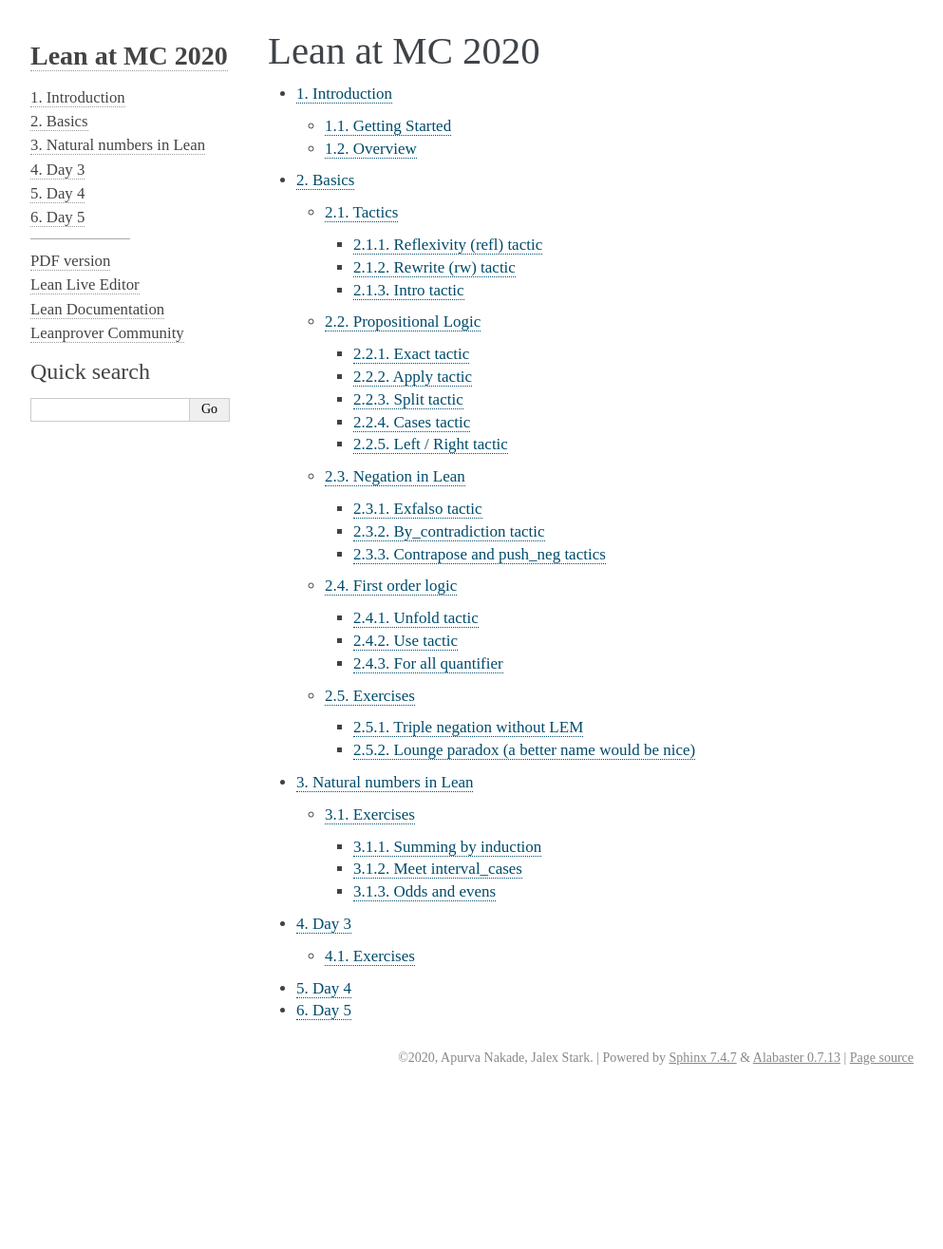
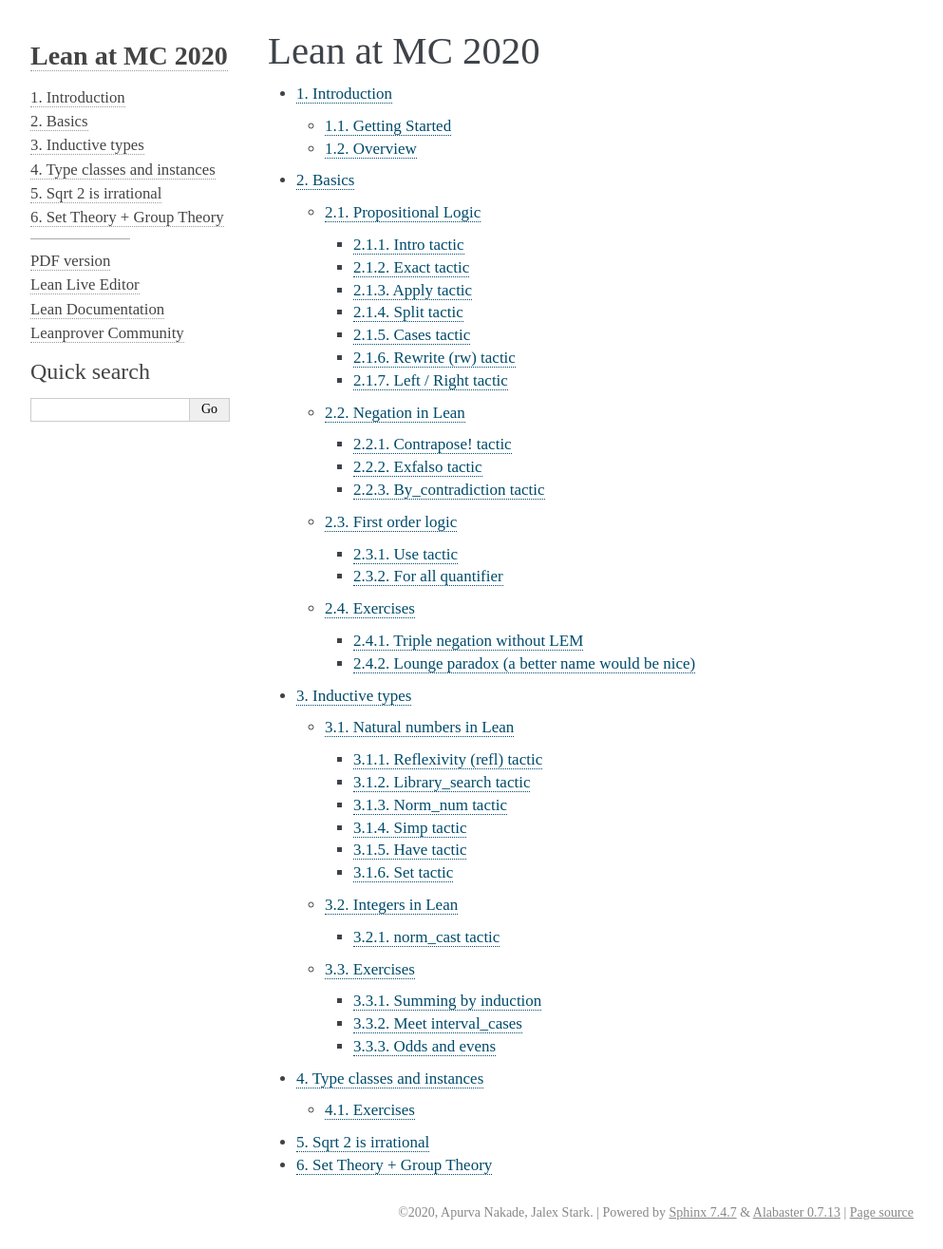
Before and after one commit to jalex-stark/lean-at-MC2020, a Sphinx documentation site: the page built from lean_at_mc2020_source/source/index.rst, in a window 1280 px wide. Shown: the whole page at 95% size, without its empty margins (148-1141 px from the left). Built offline with Sphinx 7.4.7, drawn with Linux system fonts in a browser that asks for light colours; before the commit the page ends 1152 px from its top, so only the background shows below that; part of the change alters nothing that is shown.

Commit message:
added more content

```diff
--- a/lean_at_mc2020_source/source/basics.rst
+++ b/lean_at_mc2020_source/source/day1.rst
@@ -1,91 +1,25 @@
-.. _basics:
+.. _day1:
 
 ********
 Basics
 ********
 
 
-Tactics
-========
 Let's learn some tactics! Add a brief introduction to tactics.
 
-Reflexivity (refl) tactic
-----------------------------
-
-Let's start with the ``refl`` tactic. ``refl`` stands for "reflexivity", which is a fancy
-way of saying that it will prove any goal of the form ``A = A``. It doesn't matter how
-complicated ``A`` is, all that matters is that the left hand side is *exactly equal* to the
-right hand side (a computer scientist would say "definitionally equal").
-For example, ``x * y + z = x * y + z`` can be proved by ``refl``, but ``x + y = y + x`` cannot.
-
-Remember that the goal is
-the thing with the weird ⊢ thing just before it. The goal in this case is ``x * y + z = x * y + z``,
-where ``x``, ``y`` and ``z`` are some of your very own natural numbers.
-That's a pretty easy goal to prove -- you can just prove it with the ``refl`` tactic.
-Where it used to say ``sorry``, write
-
-.. code-block::
-
-    refl,
-
-**and don't forget the comma**. Then hit enter to go onto the next line.
-If all is well, Lean should tell you "Proof complete!" in the top right box, and there
-should be no errors in the bottom right box.
-
-.. code-block:: lean
-
-    lemma example1 (x y z : ℕ) : x * y + z = x * y + z :=
-    begin
-      sorry,
-    end
-
-
-Rewrite (rw) tactic
-----------------------
-
-The rewrite tactic is the way to "substitute in" the value
-of a variable. In general, if you have a hypothesis of the form ``A = B``, and your
-goal mentions the left hand side ``A`` somewhere, then
-the ``rewrite`` tactic will replace the ``A`` in your goal with a ``B``.
-Below is a theorem which cannot be
-proved using ``refl`` -- you need a rewrite first.
-
-Delete the sorry and take a look in the top right box at what we have.
-The variables ``x`` and ``y`` are natural numbers, and we have
-a proof ``h`` that ``y = x + 7``. Our goal
-is to prove that ``2y=2(x+7)``. This goal is obvious -- we just
-substitute in ``y = x + 7`` and we're done. In Lean, we do
-this substitution using the ``rw`` tactic. So start your proof with
-
-.. code::
-
-    rw h,
-
-and then hit enter. **Don't forget the comma.**
-Did you see what happened to the goal? The goal doesn't close,
-but it *changes* from ``⊢ 2 * y = 2 * (x + 7)`` to ``⊢ 2 * (x + 7) = 2 * (x + 7)``.
-We can just close this goal with
-
-.. code::
-
-    refl,
-
-by writing it on the line after ``rw h,``. Don't forget the comma, hit
-enter, and enjoy seeing the "Proof complete!" message in the
-top right window. The other reason you'll know you're
-done is that the bottom right window (the error window)
-becomes empty.
+Propositional Logic
+====================
+A Proposition is a true/false statement, like ``2 + 2 = 4`` or ``2 + 2 = 5``.
+Just like we can have concrete sets in Lean like ``ℕ``, and abstract
+sets called things like ``X``, we can also have concrete propositions like
+``2 + 2 = 5`` and abstract propositions called things like ``P``.
+The convention we'll use is capital letters for propositions and small letters for proofs.
 
 
 .. code:: lean
 
-    lemma example2
-      (x y : ℕ)
-      (h : y = x + 7)
-        : 2 * y = 2 * (x + 7) :=
-    begin
-      sorry,
-    end
+    P : Prop
+    p : P
 
 
 
@@ -126,22 +60,6 @@ into
 So ``p`` is an arbitrary element of ``P`` about which nothing is known,
 and our task is to come up with an element of ``Q`` (which can of
 course depend on ``p``).
-
-
-
-Propositional Logic
-====================
-A Proposition is a true/false statement, like ``2 + 2 = 4`` or ``2 + 2 = 5``.
-Just like we can have concrete sets in Lean like ``ℕ``, and abstract
-sets called things like ``X``, we can also have concrete propositions like
-``2 + 2 = 5`` and abstract propositions called things like ``P``.
-The convention we'll use is capital letters for propositions and small letters for proofs.
-
-
-.. code:: lean
-
-    P : Prop
-    p : P
 
 
 
@@ -261,46 +179,6 @@ you will be able to finish off the goals with the ``exact`` tactic.
     sorry,
   end
 
-If the goal is `P ∧ Q` or `P ↔ Q` then `split` will break it into two goals.
-
-
-If `P Q : Prop` and the goal is `⊢ P ∧ Q`, then `split` will change it into
-two goals, namely `⊢ P` and `⊢ Q`.
-
-If `P Q : Prop` and the goal is `⊢ P ↔ Q`, then `split` will change it into
-two goals, namely `⊢ P → Q` and `⊢ Q → P`.
-
-**Example:**
-
-If your local context (the top right window) looks like this
-
-.. code::
-
-  a b : ℕ,
-  ⊢ a = b ↔ a + 3 = b + 3
-
-
-then after
-
-.. code::
-
-  split,
-
-
-it will look like this:
-
-.. code::
-
-  2 goals
-  a b : ℕ
-  ⊢ a = b → a + 3 = b + 3
-
-  a b : ℕ
-  ⊢ a + 3 = b + 3 → a = b
-
-
-
-
 Cases tactic
 -------------
 If ``P ∧ Q`` is in the goal, then we can make progress with ``split``.
@@ -336,6 +214,56 @@ and ``q : Q``. From there, ``split`` and ``exact`` will get you home.
   begin
     sorry,
   end
+
+
+
+Rewrite (rw) tactic
+----------------------
+
+The rewrite tactic is the way to "substitute in" the value
+of a variable. In general, if you have a hypothesis of the form ``A = B``, and your
+goal mentions the left hand side ``A`` somewhere, then
+the ``rewrite`` tactic will replace the ``A`` in your goal with a ``B``.
+Below is a theorem which cannot be
+proved using ``refl`` -- you need a rewrite first.
+
+Delete the sorry and take a look in the top right box at what we have.
+The variables ``x`` and ``y`` are natural numbers, and we have
+a proof ``h`` that ``y = x + 7``. Our goal
+is to prove that ``2y=2(x+7)``. This goal is obvious -- we just
+substitute in ``y = x + 7`` and we're done. In Lean, we do
+this substitution using the ``rw`` tactic. So start your proof with
+
+.. code::
+
+    rw h,
+
+and then hit enter. **Don't forget the comma.**
+Did you see what happened to the goal? The goal doesn't close,
+but it *changes* from ``⊢ 2 * y = 2 * (x + 7)`` to ``⊢ 2 * (x + 7) = 2 * (x + 7)``.
+We can just close this goal with
+
+.. code::
+
+    refl,
+
+by writing it on the line after ``rw h,``. Don't forget the comma, hit
+enter, and enjoy seeing the "Proof complete!" message in the
+top right window. The other reason you'll know you're
+done is that the bottom right window (the error window)
+becomes empty.
+
+
+.. code:: lean
+
+    lemma example2
+      (x y : ℕ)
+      (h : y = x + 7)
+        : 2 * y = 2 * (x + 7) :=
+    begin
+      sorry,
+    end
+
 
 
 
@@ -393,29 +321,70 @@ So you can start the proof of the contrapositive below with
     sorry,
   end
 
+Contrapose! tactic
+------------------
 
 
 
 Exfalso tactic
 ---------------
+It's certainly true that ``P ∧ (¬P) → Q`` for any propositions ``P`` and ``Q``,
+because the left hand side of the implication is false. But how do we prove that false implies any proposition
+``Q``? A cheap way of doing it in Lean is using the ``exfalso`` tactic, which changes any goal at all to false.
+
+.. Lemma If  P and Q are true/false statements, then P ∧ (¬P) → Q
+
+.. code:: lean
+
+  lemma contra (P Q : Prop) : (P ∧ ¬ P) → Q :=
+  begin
+    sorry,
+  end
 
 
 
 By_contradiction tactic
 -----------------------
+We proved earlier that ``(P → Q) → (¬ Q → ¬ P)``. The converse,
+that ``(¬ Q → ¬ P) → (P → Q)`` is certainly true, but trying to prove
+it using what we've learnt so far is impossible (because it is not provable in
+constructive logic).
+
+But you can just prove this, and any other basic lemmas of this form like ``¬ ¬ P → P``,
+using the ``by_cases`` tactic. Instead of starting with all the ``intro`` s, try this instead:
+
+.. code::
+
+  by_cases p : P,
+  by_cases q : Q,
+
+After it, there are four goals, one for each of the four possibilities ``PQ=TT, TF, FT, FF``.
+You can see that ``p`` is a proof of ``P`` in some of the goals, and a proof of ``¬ P`` in others.
+Similar comments apply to ``q``.
+
+This approach assumed that ``P ∨ ¬ P`` was true; the ``by_cases`` tactic just does ``cases`` on
+this result. This is called the **law of the excluded middle**, and it cannot be proved using other axioms of logic.
+
+
+.. If $P$ and $Q$ are true/false statements, then $$(\lnot Q\implies \lnot P)\implies(P\implies Q).$$
+
+.. code:: lean
+  lemma contrapositive2 (P Q : Prop) : (¬ Q → ¬ P) → (P → Q) :=
+  begin
+    sorry,
+  end
 
 
 
-Contrapose and push_neg tactics
--------------------------------
+
+
+
+
 
 
 
 First order logic
 =================
-
-Unfold tactic
----------------
 
 
 Use tactic
@@ -439,6 +408,7 @@ However, classical.not_not introduces axioms that we don't need for this questio
 Can you do this in tactic mode with only intro, apply, and exact?
 
 .. code:: lean
+   :name: triple_negation
 
     theorem (P : Prop) : ¬ ¬ ¬ P → ¬ P :=
     begin
@@ -451,6 +421,7 @@ Lounge paradox (a better name would be nice)
 There is someone in the lounge such that, if they are playing a game, then everyone in the lounge is playing a game.
 
 .. code:: lean
+   :name: lounge_paradox
 
     theorem lounge {α : Type u} (r : α → Prop) [nonempty α] :
       ∃ x, (r x → ∀ y, r y) :=
--- /dev/null
+++ b/lean_at_mc2020_source/source/day2.rst
@@ -0,0 +1,171 @@
+.. _day2:
+
+***********************
+Inductive types
+***********************
+
+
+
+Natural numbers in Lean
+=======================
+
+The following axioms are the axioms isolated by Peano which uniquely characterize
+the natural numbers.
+
+  * a term ``0 : mynat``, interpreted as the number zero.
+  * a function ``succ : mynat → mynat``, with ``succ n`` interpreted as "the number after ``n``".
+  * The principle of mathematical induction:
+    if ``P(0)`` is true and for every natural number ``d`` we know that ``P(d) → P(succ d)``, then ``P(n)`` must be true for every natural number ``n``.
+
+
+The first axiom says that ``0`` is a natural number. The second says that there
+is a ``succ`` function which eats a number and spits out the number after it,
+so ``succ 0 = 1``, ``succ 1 = 2`` and so on.
+
+Peano's insights were firstly that these axioms completely characterise
+the natural numbers, and secondly that these axioms alone can be used to build
+a whole bunch of other structure on the natural numbers, for example
+addition, multiplication and so on.
+
+
+
+
+.. /- Lemma : no-side-bar
+.. If $\operatorname{succ}(a) = b$, then
+.. $$\operatorname{succ}(\operatorname{succ}(a)) = \operatorname{succ}(b).$$
+.. -/
+
+.. code:: lean
+
+  lemma example3 (a b : mynat) (h : succ a = b) : succ(succ(a)) = succ(b) :=
+  begin
+    sorry,
+  end
+
+
+Reflexivity (refl) tactic
+----------------------------
+
+Let's start with the ``refl`` tactic. ``refl`` stands for "reflexivity", which is a fancy
+way of saying that it will prove any goal of the form ``A = A``. It doesn't matter how
+complicated ``A`` is, all that matters is that the left hand side is *exactly equal* to the
+right hand side (a computer scientist would say "definitionally equal").
+For example, ``x * y + z = x * y + z`` can be proved by ``refl``, but ``x + y = y + x`` cannot.
+
+Remember that the goal is
+the thing with the weird ⊢ thing just before it. The goal in this case is ``x * y + z = x * y + z``,
+where ``x``, ``y`` and ``z`` are some of your very own natural numbers.
+That's a pretty easy goal to prove -- you can just prove it with the ``refl`` tactic.
+Where it used to say ``sorry``, write
+
+.. code-block::
+
+    refl,
+
+**and don't forget the comma**. Then hit enter to go onto the next line.
+If all is well, Lean should tell you "Proof complete!" in the top right box, and there
+should be no errors in the bottom right box.
+
+.. code-block:: lean
+
+    lemma example1 (x y z : ℕ) : x * y + z = x * y + z :=
+    begin
+      sorry,
+    end
+
+Library_search tactic
+---------------------
+
+Norm_num tactic
+---------------
+
+Simp tactic
+-----------
+
+Have tactic
+------------
+
+Set tactic
+-----------
+
+
+Integers in Lean
+================
+
+
+norm_cast tactic
+----------------
+
+
+
+
+Exercises
+================
+
+Summing by induction
+--------------------
+.. code:: lean
+   :name: summing_by_induction
+
+    -- by landing in ℤ, we avoid the perils of nat subtraction
+    def f : ℕ → ℤ
+    | 0 := 0
+    | (n + 1) := n + f n
+
+    example : f 1 = 1 := by refl
+
+    -- ring, norm_num, push_cast, norm_cast
+    -- nat.succ_eq_add_one
+    example (n : ℕ) : 2 * f n = n * (n - 1) :=
+    begin
+      induction n with d hd,
+      -- n = 0 base case
+      { sorry },
+      -- inductive step
+      sorry
+    end
+
+
+
+
+Meet interval_cases
+-------------------
+
+interval_cases can reduce the problem to check the cases c = 0 and c = 1.
+
+.. code:: lean
+   :name: interval_cases
+
+  lemma one_lt_of_nontrivial_factor
+    {b c : ℕ} (hb : b < b * c) :
+  1 < c :=
+  begin
+    contrapose! hb,
+    interval_cases c,
+    sorry
+  end
+
+
+Odds and evens
+---------------
+.. code:: lean
+   :name: odds_and_evens
+
+    #check @nat.even_add
+    -- tauto
+    lemma even_of_odd_add_odd
+      {a b : ℕ} (ha : ¬ nat.even a) (hb : ¬ nat.even b) :
+    nat.even (a + b) :=
+    begin
+      sorry
+    end
+
+
+.. code-block:: lean
+   :name: eq_2_of_even_prime
+
+  lemma eq_2_of_even_prime {p : ℕ} (hp : nat.prime p) (h_even : nat.even p) : p = 2 :=
+  begin
+    cases nat.prime.eq_two_or_odd hp, {assumption},
+    rw ← nat.not_even_iff at h, contradiction,
+  end
--- a/lean_at_mc2020_source/source/day3.rst
+++ b/lean_at_mc2020_source/source/day3.rst
@@ -1,9 +1,8 @@
 .. _day3:
 
-***********************
-Day 3
-***********************
-
+***************************
+Type classes and instances
+***************************
 
 
 Exercises
--- a/lean_at_mc2020_source/source/day4.rst
+++ b/lean_at_mc2020_source/source/day4.rst
@@ -1,5 +1,5 @@
 .. _day4:
 
 ***********************
-Day 4
+Sqrt 2 is irrational
 ***********************
--- a/lean_at_mc2020_source/source/day5.rst
+++ b/lean_at_mc2020_source/source/day5.rst
@@ -1,5 +1,5 @@
 .. _day5:
 
-***********************
-Day 5
-***********************
+**************************
+Set Theory + Group Theory
+**************************
--- a/lean_at_mc2020_source/source/index.rst
+++ b/lean_at_mc2020_source/source/index.rst
@@ -8,8 +8,8 @@ Lean at MC 2020
    :maxdepth: 3
 
    introduction
-   basics
-   induction
+   day1
+   day2
    day3
    day4
    day5
--- a/lean_at_mc2020_source/source/induction.rst
+++ /dev/null
@@ -1,76 +0,0 @@
-.. _induction:
-
-***********************
-Natural numbers in Lean
-***********************
-
-
-
-
-
-Exercises
-================
-
-Summing by induction
---------------------
-.. code:: lean
-
-    -- by landing in ℤ, we avoid the perils of nat subtraction
-    def f : ℕ → ℤ
-    | 0 := 0
-    | (n + 1) := n + f n
-
-    example : f 1 = 1 := by refl
-
-    -- ring, norm_num, push_cast, norm_cast
-    -- nat.succ_eq_add_one
-    example (n : ℕ) : 2 * f n = n * (n - 1) :=
-    begin
-      induction n with d hd,
-      -- n = 0 base case
-      { sorry },
-      -- inductive step
-      sorry
-    end
-
-
-
-
-Meet interval_cases
--------------------
-
-interval_cases can reduce the problem to check the cases c = 0 and c = 1.
-
-.. code:: lean
-
-  lemma one_lt_of_nontrivial_factor
-    {b c : ℕ} (hb : b < b * c) :
-  1 < c :=
-  begin
-    contrapose! hb,
-    interval_cases c,
-    sorry
-  end
-
-
-Odds and evens
----------------
-.. code:: lean
-
-    #check @nat.even_add
-    -- tauto
-    lemma even_of_odd_add_odd
-      {a b : ℕ} (ha : ¬ nat.even a) (hb : ¬ nat.even b) :
-    nat.even (a + b) :=
-    begin
-      sorry
-    end
-
-
-.. code-block:: lean
-
-  lemma eq_2_of_even_prime {p : ℕ} (hp : nat.prime p) (h_even : nat.even p) : p = 2 :=
-  begin
-    cases nat.prime.eq_two_or_odd hp, {assumption},
-    rw ← nat.not_even_iff at h, contradiction,
-  end
```
